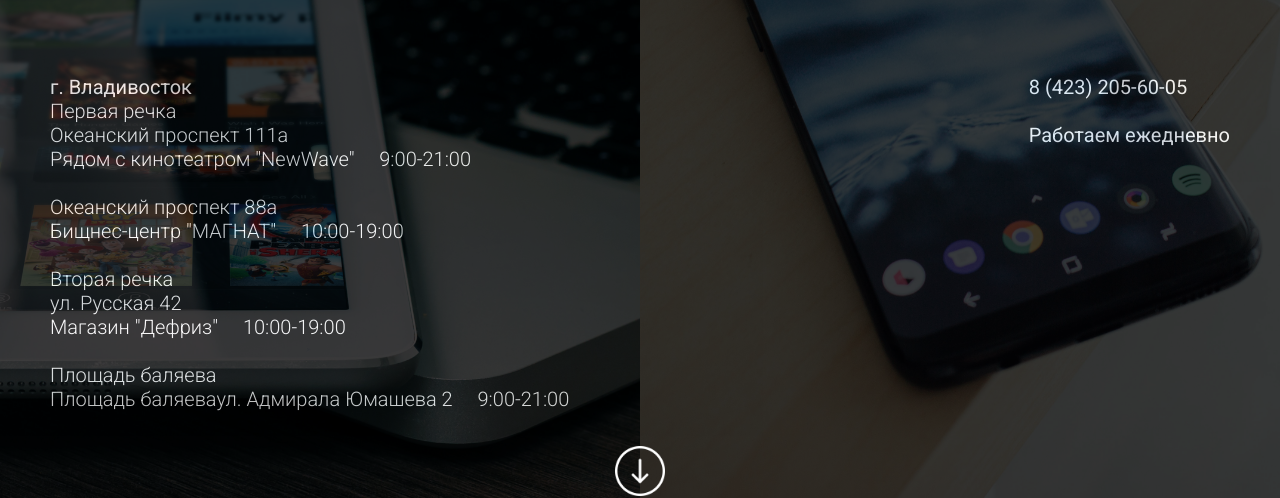
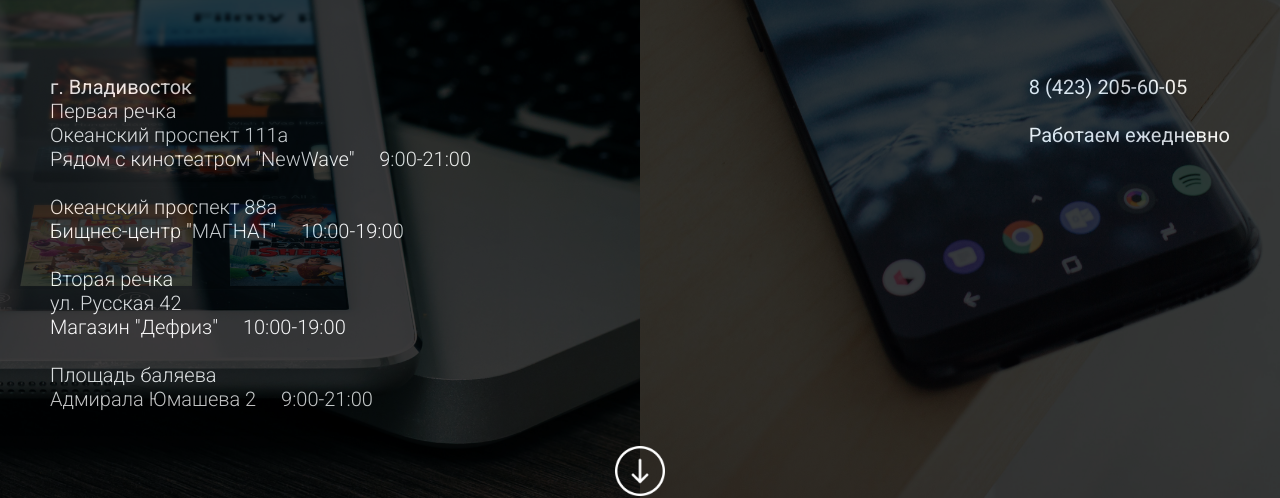
Before and after one commit to antihype/antihype.github.io, a plain HTML site: page prservis/index.html in a window 1280 px wide. Shown: the part 327-825 px from the top of the page. Drawn offline with Linux system fonts and the light colour scheme.

Commit message:
initial commit

```diff
--- a/prservis/index.html
+++ b/prservis/index.html
@@ -63,7 +63,7 @@
     <br>
     <br>
     Площадь баляева<br>
-    <span>Площадь баляеваул. Адмирала Юмашева 2 <span>9:00-21:00</span></span>
+    <span>Адмирала Юмашева 2 <span>9:00-21:00</span></span>
     </p>
    </div>
 
@@ -286,7 +286,7 @@
     <br>
     <br>
     Площадь баляева<br>
-    <span>Площадь баляеваул. Адмирала Юмашева 2 <span>9:00-21:00</span></span>
+    <span>Адмирала Юмашева 2 <span>9:00-21:00</span></span>
     <br>
     <br>
     Эл. почта: <a href="mailto:https://first.serv.centr@yandex.ru">first.serv.centr@yandex.ru</a><br>
```
